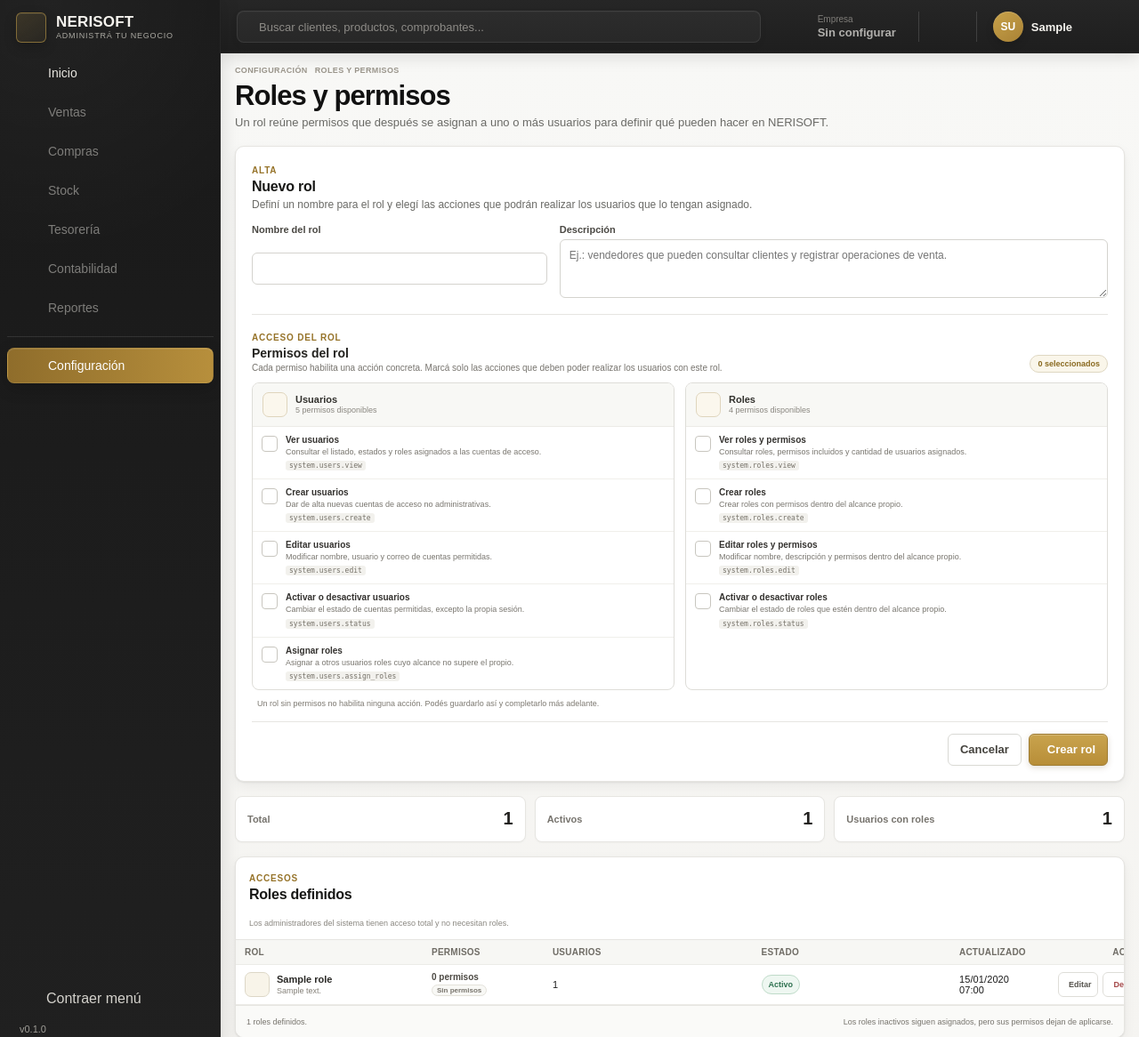
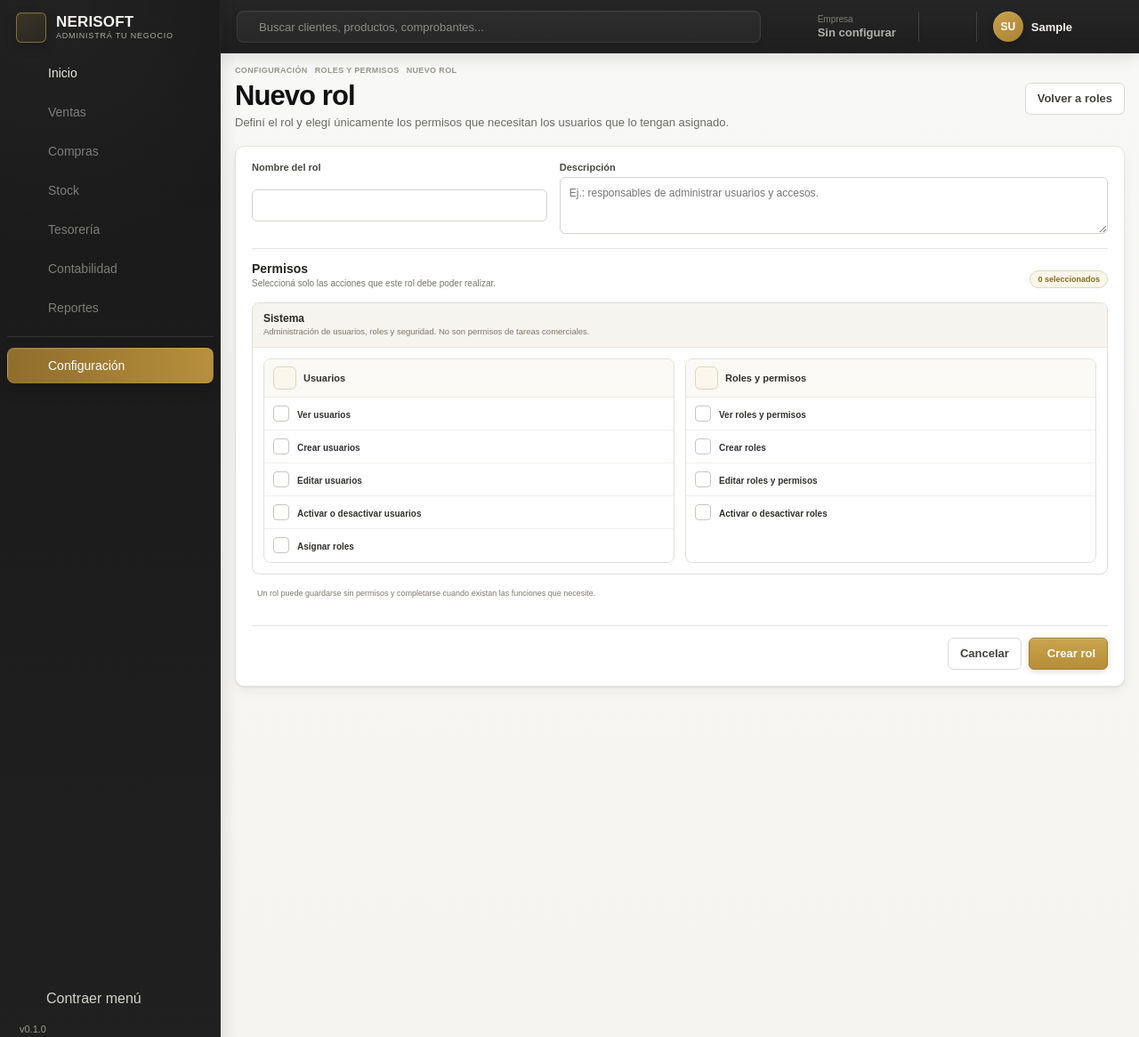
Before and after one commit to Nerpiti86/NeriSoft, a FastAPI app: page /configuracion/roles/nuevo in a window 1280 px wide. Shown: the top 1166 px of the page at 89% size. Run offline with FastAPI, Linux system fonts and the light colour scheme; the visitor is signed in with stand-in values (Sample User, id 1); tables that the repository leaves empty hold one stand-in row (values such as "Sample post"); parts of the project's set-up code (start-up, migrations or seed data) failed here and were passed over; some libraries are stand-ins or nearby versions; some web fonts are replaced.

Commit message:
refactor: normalize roles and permission scope
Complete Task 9.3.5 by scoping the current permission catalog to System, separating role forms from the list, reducing UI metadata, and documenting permission growth by module.

```diff
--- a/app/static/css/roles.css
+++ b/app/static/css/roles.css
@@ -49,36 +8,16 @@
 }
 
 .role-form-panel {
-    padding: 16px 18px 17px;
+    padding: 17px 18px 18px;
     border: 1px solid var(--border-soft);
     border-radius: var(--radius-lg);
     background: var(--surface-strong);
     box-shadow: var(--shadow-sm);
 }
 
-.role-form-heading {
-    display: flex;
-    align-items: flex-start;
-    justify-content: space-between;
-    gap: 18px;
-}
-
-.role-form-heading h2 {
-    margin: 2px 0 0;
-    color: #181816;
-    font-size: 16px;
-    font-weight: 700;
-    letter-spacing: -.015em;
-}
-
-.role-form-heading p {
-    margin: 4px 0 0;
-    color: var(--text-muted);
-    font-size: 12px;
-}
-
 .role-form {
-    margin-top: 15px;
+    display: grid;
+    gap: 16px;
 }
 
 .role-form-fields {
@@ -89,7 +28,7 @@
 
 .field textarea {
     width: 100%;
-    min-height: 66px;
+    min-height: 64px;
     padding: 9px 10px;
     resize: vertical;
     border: 1px solid #d4d3ce;
@@ -118,13 +57,12 @@
     align-items: flex-end;
     justify-content: space-between;
     gap: 16px;
-    margin-top: 18px;
-    padding-top: 15px;
+    padding-top: 14px;
     border-top: 1px solid var(--border-soft);
 }
 
-.permissions-heading h3 {
-    margin: 2px 0 0;
+.permissions-heading h2 {
+    margin: 0;
     color: #24231f;
     font-size: 14px;
     font-weight: 700;
@@ -164,16 +101,48 @@
     font-size: 15px;
 }
 
+.permission-sections {
+    display: grid;
+    gap: 12px;
+}
+
+.permission-area {
+    overflow: hidden;
+    border: 1px solid #deddd8;
+    border-radius: var(--radius-md);
+    background: #fff;
+}
+
+.permission-area-heading {
+    padding: 10px 12px;
+    border-bottom: 1px solid #e9e7e1;
+    background: #f6f4ee;
+}
+
+.permission-area-heading h3 {
+    margin: 0;
+    color: #2b2924;
+    font-size: 12px;
+    font-weight: 720;
+}
+
+.permission-area-heading p {
+    margin: 2px 0 0;
+    color: #7b766b;
+    font-size: 9.5px;
+    line-height: 1.35;
+}
+
 .permission-groups {
     display: grid;
     grid-template-columns: repeat(2, minmax(0, 1fr));
     gap: 12px;
-    margin-top: 11px;
+    padding: 12px;
 }
 
 .permission-group {
     overflow: hidden;
-    border: 1px solid #deddd8;
+    border: 1px solid #e2e0da;
     border-radius: var(--radius-md);
     background: #fff;
 }
@@ -181,26 +150,26 @@
 .permission-group > header {
     display: flex;
     align-items: center;
-    gap: 9px;
-    padding: 10px 11px;
+    gap: 8px;
+    padding: 8px 10px;
     border-bottom: 1px solid #ecebe7;
-    background: #f8f8f5;
+    background: #faf9f6;
 }
 
 .permission-group-icon {
     display: grid;
-    width: 28px;
-    height: 28px;
-    flex: 0 0 28px;
+    width: 26px;
+    height: 26px;
+    flex: 0 0 26px;
     place-items: center;
     border: 1px solid #dfd5bd;
-    border-radius: 7px;
+    border-radius: 6px;
     background: #fbf7ed;
     color: #8b6921;
 }
 
 .permission-group-icon i {
-    font-size: 16px;
+    font-size: 15px;
 }
 
 .permission-group h4 {
@@ -210,13 +179,6 @@
     font-weight: 700;
 }
 
-.permission-group header small {
-    display: block;
-    margin-top: 1px;
-    color: #8a8780;
-    font-size: 9px;
-}
-
 .permission-options {
     display: grid;
 }
@@ -224,9 +186,10 @@
 .permission-option {
     position: relative;
     display: flex;
-    align-items: flex-start;
+    min-height: 37px;
+    align-items: center;
     gap: 9px;
-    padding: 9px 10px;
+    padding: 8px 10px;
     border-bottom: 1px solid #f0efeb;
     cursor: pointer;
 }
@@ -253,7 +216,6 @@
     height: 18px;
     flex: 0 0 18px;
     place-items: center;
-    margin-top: 1px;
     border: 1px solid #c8c6bf;
     border-radius: 4px;
     background: #fff;
@@ -276,9 +238,7 @@
 }
 
 .permission-copy {
-    display: grid;
     min-width: 0;
-    gap: 2px;
 }
 
 .permission-copy strong {
@@ -287,28 +247,11 @@
     font-weight: 680;
 }
 
-.permission-copy small {
-    color: #79766f;
-    font-size: 9px;
-    line-height: 1.35;
-}
-
-.permission-copy code {
-    width: fit-content;
-    margin-top: 2px;
-    padding: 1px 4px;
-    border-radius: 3px;
-    background: #f2f1ed;
-    color: #77736a;
-    font-family: "Geist Mono", "Cascadia Code", monospace;
-    font-size: 8px;
-}
-
 .permission-empty-note {
     display: flex;
     align-items: center;
     gap: 6px;
-    margin: 10px 0 0;
+    margin: 0;
     color: #7d7971;
     font-size: 9px;
 }
@@ -317,17 +260,24 @@
     font-size: 14px;
 }
 
-.roles-toolbar-note {
-    color: #8a8780;
-    font-size: 9px;
+.roles-panel-toolbar {
+    align-items: center;
 }
 
-.roles-table th:nth-child(1) { width: 25%; }
-.roles-table th:nth-child(2) { width: 20%; }
-.roles-table th:nth-child(3) { width: 9%; }
-.roles-table th:nth-child(4) { width: 10%; }
-.roles-table th:nth-child(5) { width: 15%; }
-.roles-table th:nth-child(6) { width: 21%; }
+.roles-panel-toolbar h2 {
+    margin: 0;
+}
+
+.roles-panel-toolbar p {
+    margin: 3px 0 0;
+    color: #827f78;
+    font-size: 9.5px;
+}
+
+.roles-table th:nth-child(1) { width: 52%; }
+.roles-table th:nth-child(2) { width: 12%; }
+.roles-table th:nth-child(3) { width: 12%; }
+.roles-table th:nth-child(4) { width: 24%; }
 
 .role-name-cell {
     display: flex;
@@ -375,33 +325,6 @@
     white-space: nowrap;
 }
 
-.role-scope-cell {
-    display: grid;
-    gap: 3px;
-}
-
-.role-scope-cell > strong {
-    color: #4c4943;
-    font-size: 10px;
-    font-weight: 650;
-}
-
-.role-scope-cell > span {
-    display: flex;
-    flex-wrap: wrap;
-    gap: 3px;
-}
-
-.role-scope-cell small {
-    padding: 1px 5px;
-    border: 1px solid #e3e1da;
-    border-radius: 999px;
-    background: #f8f8f5;
-    color: #77736c;
-    font-size: 8px;
-    font-weight: 650;
-}
-
 .read-only-action {
     display: inline-flex;
     min-height: 28px;
--- a/app/templates/roles.html
+++ b/app/templates/roles.html
@@ -1,16 +1,36 @@
 {% extends "authenticated.html" %}
 
-{% block title %}{{ app_name }} · Roles y permisos{% endblock %}
+{% block title %}{{ app_name }} · {% if form_mode == "create" %}Nuevo rol{% elif form_mode == "edit" %}Editar rol{% else %}Roles y permisos{% endif %}{% endblock %}
 
 {% block workspace %}
 <main class="workspace roles-workspace">
     <header class="workspace-header roles-header">
         <div>
-            <div class="users-breadcrumb"><a href="/configuracion">Configuración</a> <i class="ti ti-chevron-right" aria-hidden="true"></i> Roles y permisos</div>
+            <div class="users-breadcrumb">
+                <a href="/configuracion">Configuración</a>
+                <i class="ti ti-chevron-right" aria-hidden="true"></i>
+                {% if form_mode %}
+                <a href="/configuracion/roles">Roles y permisos</a>
+                <i class="ti ti-chevron-right" aria-hidden="true"></i>
+                {% if form_mode == "create" %}Nuevo rol{% else %}Editar rol{% endif %}
+                {% else %}
+                Roles y permisos
+                {% endif %}
+            </div>
+            {% if form_mode == "create" %}
+            <h1>Nuevo rol</h1>
+            <p>Definí el rol y elegí únicamente los permisos que necesitan los usuarios que lo tengan asignado.</p>
+            {% elif form_mode == "edit" %}
+            <h1>Editar rol</h1>
+            <p>Los cambios de permisos se aplican a todos los usuarios que tengan este rol asignado.</p>
+            {% else %}
             <h1>Roles y permisos</h1>
-            <p>Un rol reúne permisos que después se asignan a uno o más usuarios para definir qué pueden hacer en NERISOFT.</p>
+            <p>Los roles agrupan permisos para usuarios con acceso por roles. El Administrador del sistema no necesita roles.</p>
+            {% endif %}
         </div>
-        {% if can_create_role and not form_mode %}
+        {% if form_mode %}
+        <a class="secondary-button" href="/configuracion/roles">Volver a roles</a>
+        {% elif can_create_role %}
         <a class="primary-button" href="/configuracion/roles/nuevo">
             <i class="ti ti-shield-plus" aria-hidden="true"></i>
             Nuevo rol
@@ -33,24 +53,7 @@
     {% endif %}
 
     {% if form_mode %}
-    <section class="role-form-panel" aria-labelledby="role-form-title">
-        <div class="role-form-heading">
-            <div>
-                <span class="section-eyebrow">{% if form_mode == "create" %}Alta{% else %}Edición{% endif %}</span>
-                <h2 id="role-form-title">{% if form_mode == "create" %}Nuevo rol{% else %}Editar rol{% endif %}</h2>
-                <p>
-                    {% if form_mode == "create" %}
-                    Definí un nombre para el rol y elegí las acciones que podrán realizar los usuarios que lo tengan asignado.
-                    {% else %}
-                    Los cambios de permisos se aplican a todos los usuarios que tengan este rol asignado.
-                    {% endif %}
-                </p>
-            </div>
-            <a class="icon-close" href="/configuracion/roles" aria-label="Cerrar formulario" title="Cerrar formulario">
-                <i class="ti ti-x" aria-hidden="true"></i>
-            </a>
-        </div>
-
+    <section class="role-form-panel" aria-label="Datos del rol">
         {% if errors.get('_form') %}
         <div class="form-alert" role="alert">
             <i class="ti ti-alert-circle" aria-hidden="true"></i>
@@ -88,7 +91,7 @@
                         name="description"
                         maxlength="255"
                         rows="2"
-                        placeholder="Ej.: vendedores que pueden consultar clientes y registrar operaciones de venta."
+                        placeholder="Ej.: responsables de administrar usuarios y accesos."
                         {% if errors.get('description') %}aria-invalid="true"{% endif %}
                     >{{ values.get('description', '') }}</textarea>
                     {% if errors.get('description') %}<small class="field-error">{{ errors.get('description') }}</small>{% endif %}
@@ -97,9 +100,8 @@
 
             <div class="permissions-heading">
                 <div>
-                    <span class="section-eyebrow">Acceso del rol</span>
-                    <h3>Permisos del rol</h3>
-                    <p>Cada permiso habilita una acción concreta. Marcá solo las acciones que deben poder realizar los usuarios con este rol.</p>
+                    <h2>Permisos</h2>
+                    <p>Seleccioná solo las acciones que este rol debe poder realizar.</p>
                 </div>
                 <span class="permission-selection-count">{{ selected_permission_codes|length }} seleccionados</span>
             </div>
@@ -111,19 +113,30 @@
             </div>
             {% endif %}
 
+            <div class="permission-sections">
+                {% for area_name, area_groups in permission_sections %}
+                <section class="permission-area" aria-labelledby="permission-area-{{ loop.index }}">
+                    <header class="permission-area-heading">
+                        <div>
+                            <h3 id="permission-area-{{ loop.index }}">{{ area_name }}</h3>
+                            {% if area_name == "Sistema" %}
+                            <p>Administración de usuarios, roles y seguridad. No son permisos de tareas comerciales.</p>
+                            {% endif %}
+                        </div>
+                    </header>
+
                     <div class="permission-groups">
-                {% for group_name, group_permissions in permission_groups %}
-                <section class="permission-group" aria-labelledby="permission-group-{{ loop.index }}">
+                        {% for group_name, group_permissions in area_groups %}
+                        <section class="permission-group" aria-label="{{ group_name }}">
                             <header>
-                        <span class="permission-group-icon"><i class="ti {% if group_name == 'Usuarios' %}ti-users{% else %}ti-shield-lock{% endif %}" aria-hidden="true"></i></span>
-                        <div>
-                            <h4 id="permission-group-{{ loop.index }}">{{ group_name }}</h4>
-                            <small>{{ group_permissions|length }} permisos disponibles</small>
-                        </div>
+                                <span class="permission-group-icon">
+                                    <i class="ti {% if group_name == 'Usuarios' %}ti-users{% else %}ti-shield-lock{% endif %}" aria-hidden="true"></i>
+                                </span>
+                                <h4>{{ group_name }}</h4>
                             </header>
                             <div class="permission-options">
                                 {% for permission in group_permissions %}
-                        <label class="permission-option">
+                                <label class="permission-option" title="{{ permission.description }}">
                                     <input
                                         type="checkbox"
                                         name="permissions"
@@ -133,10 +146,11 @@
                                     <span class="permission-check" aria-hidden="true"><i class="ti ti-check"></i></span>
                                     <span class="permission-copy">
                                         <strong>{{ permission.name }}</strong>
-                                <small>{{ permission.description }}</small>
-                                <code>{{ permission.code }}</code>
                                     </span>
                                 </label>
+                                {% endfor %}
+                            </div>
+                        </section>
                         {% endfor %}
                     </div>
                 </section>
@@ -145,7 +159,7 @@
 
             <p class="permission-empty-note">
                 <i class="ti ti-info-circle" aria-hidden="true"></i>
-                Un rol sin permisos no habilita ninguna acción. Podés guardarlo así y completarlo más adelante.
+                Un rol puede guardarse sin permisos y completarse cuando existan las funciones que necesite.
             </p>
 
             <div class="form-actions">
@@ -157,30 +171,13 @@
             </div>
         </form>
     </section>
-    {% endif %}
-
-    <section class="users-summary" aria-label="Resumen de roles">
-        <article>
-            <span>Total</span>
-            <strong>{{ total_roles }}</strong>
-        </article>
-        <article>
-            <span>Activos</span>
-            <strong>{{ active_roles }}</strong>
-        </article>
-        <article>
-            <span>Usuarios con roles</span>
-            <strong>{{ users_with_roles }}</strong>
-        </article>
-    </section>
-
+    {% else %}
     <section class="users-panel roles-panel" aria-labelledby="roles-table-title">
-        <div class="users-panel-toolbar">
+        <div class="users-panel-toolbar roles-panel-toolbar">
             <div>
-                <span class="section-eyebrow">Accesos</span>
                 <h2 id="roles-table-title">Roles definidos</h2>
+                <p>Asigná estos roles desde Usuarios para combinar sus permisos efectivos.</p>
             </div>
-            <span class="roles-toolbar-note">Los administradores del sistema tienen acceso total y no necesitan roles.</span>
         </div>
 
         <div class="users-table-wrap">
@@ -188,10 +185,8 @@
                 <thead>
                     <tr>
                         <th>Rol</th>
-                        <th>Permisos</th>
                         <th>Usuarios</th>
                         <th>Estado</th>
-                        <th>Actualizado</th>
                         <th class="actions-column">Acciones</th>
                     </tr>
                 </thead>
@@ -208,18 +203,6 @@
                                 </span>
                             </div>
                         </td>
-                        <td>
-                            <div class="role-scope-cell">
-                                <strong>{{ role.permissions|length }} permisos</strong>
-                                <span>
-                                    {% for module in role_permission_modules.get(role.id, ()) %}
-                                    <small>{{ module }}</small>
-                                    {% else %}
-                                    <small>Sin permisos</small>
-                                    {% endfor %}
-                                </span>
-                            </div>
-                        </td>
                         <td class="code-value">{{ role.users|length }}</td>
                         <td>
                             {% if role.is_active %}
@@ -228,7 +211,6 @@
                             <span class="state-badge is-inactive">Inactivo</span>
                             {% endif %}
                         </td>
-                        <td class="date-value">{{ role.updated_at|datetime_ar }}</td>
                         <td class="row-actions">
                             {% if can_edit_role and manageable %}
                             <a class="table-action" href="/configuracion/roles/{{ role.id }}/editar" title="Editar rol">
@@ -259,10 +241,10 @@
                     </tr>
                     {% else %}
                     <tr>
-                        <td class="empty-users" colspan="6">
+                        <td class="empty-users" colspan="4">
                             <i class="ti ti-shield-off" aria-hidden="true"></i>
                             <strong>Todavía no hay roles</strong>
-                            <span>Creá un rol, elegí sus permisos y después asignalo a uno o más usuarios desde Usuarios.</span>
+                            <span>Creá un rol ahora o esperá a que existan los permisos funcionales que necesite.</span>
                         </td>
                     </tr>
                     {% endfor %}
@@ -270,10 +252,10 @@
             </table>
         </div>
 
-        <footer class="users-panel-footer">
-            <span>{{ total_roles }} roles definidos.</span>
+        <footer class="users-panel-footer roles-panel-footer">
             <span>Los roles inactivos siguen asignados, pero sus permisos dejan de aplicarse.</span>
         </footer>
     </section>
+    {% endif %}
 </main>
 {% endblock %}
```
Also changed, not shown: other parts of app/static/css/roles.css (+4 -42 lines), app/core/permissions.py (+14 -4 lines), app/roles.py (+30 -36 lines), docs/00-lectura-rapida.md (+22 -0 lines), docs/04-roadmap.md (+7 -2 lines), docs/12-resumen-y-contexto.md (+40 -2 lines), tests/test_roles.py (+19 -0 lines). Lines whose indentation alone changed are shown as unchanged.
